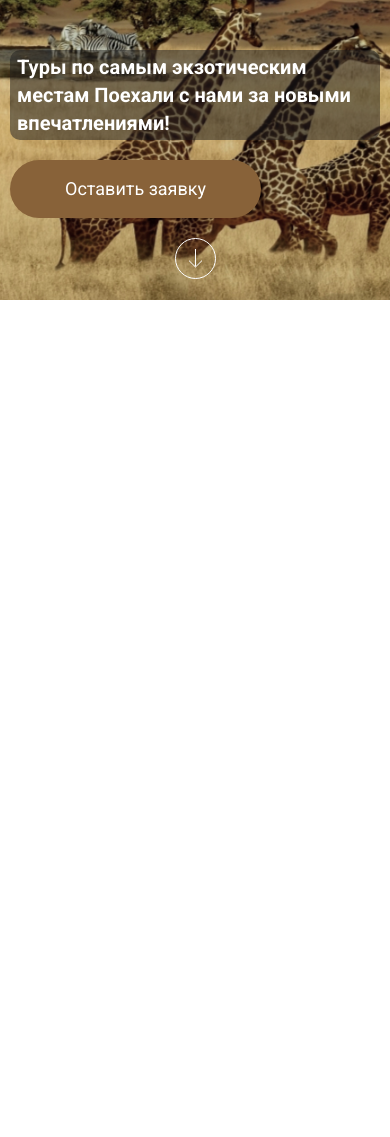
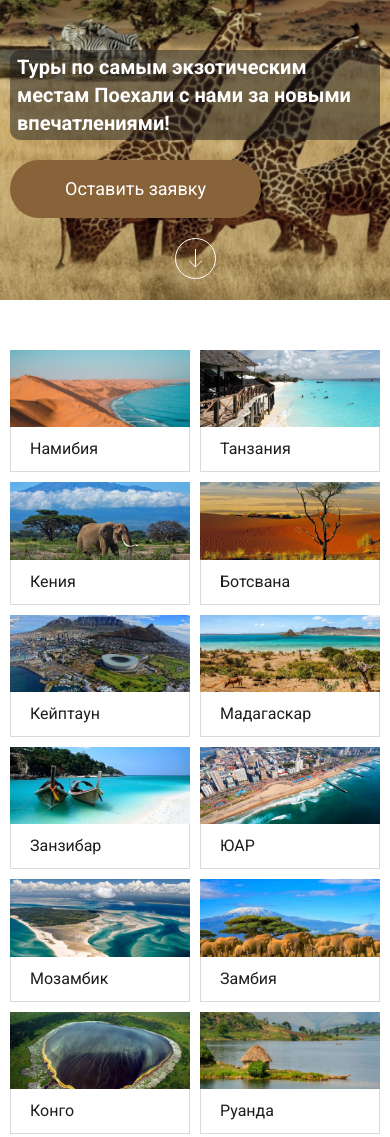
Before and after one commit to alienat3d/dev-safari, a website: page app/index.html in a window 390 px wide. Shown: the part 544-1681 px from the top of the page. Before the commit the page ends 844 px from the top, so only its background shows below. Drawn offline with nearby package versions, Linux system fonts and the light colour scheme; files that its build step writes are made by us from their sources; files whose address does not match are found by name.

Commit message:
done: @media DIRECTIONS

```diff
--- a/app/index.html
+++ b/app/index.html
@@ -86,7 +86,7 @@
   <main class="main">
 
     <!-- === DIRECTIONS === -->
-    <!-- <section class="directions">
+    <section class="directions">
       <div class="container">
         <div class="directions__inner">
           <div class="directions__item">
@@ -169,7 +169,7 @@
           </div>
         </div>
       </div>
-    </section> -->
+    </section>
     <!-- === / DIRECTIONS === -->
 
     <!-- === TRAVEL-INFO === -->
--- a/app/scss/_media.scss
+++ b/app/scss/_media.scss
@@ -1,3 +1,16 @@
+// === WIDTH < 1140px ===
+@media (max-width: 1140px) {
+  .directions__inner {
+    grid-template-columns: repeat(3, 1fr);
+    grid-gap: 20px;
+  }
+
+  .directions__image {
+    width: 100%;
+  }
+}
+
+// === / WIDTH < 1140px ===
 // === WIDTH < 800px ===
 @media (max-width: 800px) {
   .header__phone {
@@ -111,6 +124,15 @@
     padding: 17px;
     text-align: center;
   }
+
+  .directions {
+    padding: 50px 0;
+  }
+
+  .directions__inner {
+    grid-template-columns: repeat(2, 1fr);
+    grid-gap: 10px;
+  }
 }
 
 // === / WIDTH < 560px ===
```
